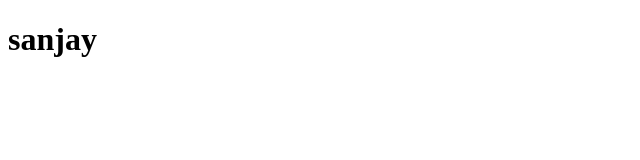
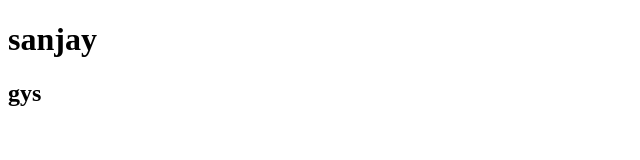
Before and after one commit to 2103Sanjay/new, a plain HTML site: page index.html in a window 1280 px wide. Shown: the full height of the page, 0-640 px from the left. Drawn offline with Linux system fonts and the light colour scheme.

Commit message:
Update index.html

```diff
--- a/index.html
+++ b/index.html
@@ -7,5 +7,7 @@
 </head>
 <body>
     <h1>sanjay</h1>
+    <h2>gys</h2>
+
 </body>
 </html>
```
